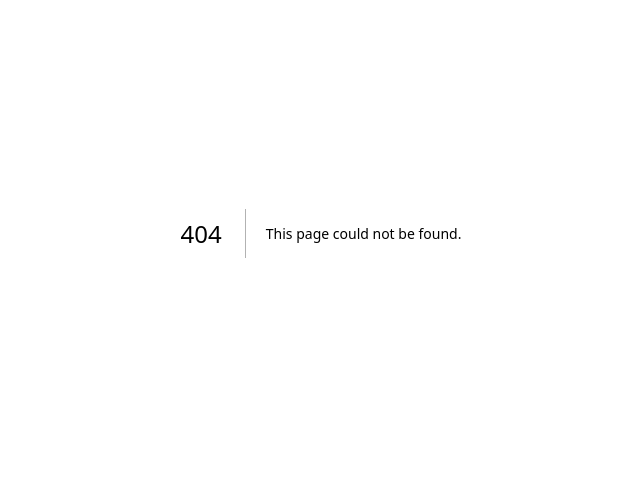
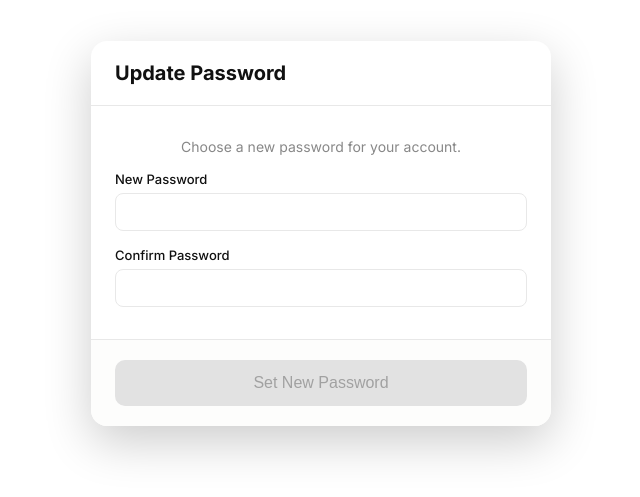
Before and after one commit to felipemedlev/hebrewtime, a Next.js app: page /update-password in a window 1280 px wide. Before the commit this address had no page. Shown: the part 167-664 px from the top of the page, without its empty margins (319-959 px from the left). Built offline with nearby package versions, Linux system fonts and the light colour scheme; no server answers.

Commit message:
Forgot password functionality

```diff
--- /dev/null
+++ b/src/app/update-password/page.tsx
@@ -0,0 +1,181 @@
+"use client";
+
+import { useState } from "react";
+import { useRouter } from "next/navigation";
+import { Loader2 } from "lucide-react";
+import { supabase } from "@/lib/supabase";
+
+export default function UpdatePasswordPage() {
+  const router = useRouter();
+  const [password, setPassword] = useState("");
+  const [confirmPassword, setConfirmPassword] = useState("");
+  const [isLoading, setIsLoading] = useState(false);
+  const [errorMsg, setErrorMsg] = useState("");
+  const [successMsg, setSuccessMsg] = useState("");
+
+  const handleSubmit = async (e: React.FormEvent) => {
+    e.preventDefault();
+    setErrorMsg("");
+    setSuccessMsg("");
+
+    if (!password || password.length < 6) {
+      setErrorMsg("Password must be at least 6 characters.");
+      return;
+    }
+    if (password !== confirmPassword) {
+      setErrorMsg("Passwords do not match.");
+      return;
+    }
+
+    setIsLoading(true);
+    try {
+      // Supabase's client will usually detect the recovery redirect from the URL
+      // and initialize a session automatically. We just need to update the password.
+      const { data: sessionData, error: sessionError } =
+        await supabase.auth.getSession();
+      if (sessionError) throw sessionError;
+      if (!sessionData.session) {
+        throw new Error(
+          "Missing or expired password reset session. Please request a new reset link."
+        );
+      }
+
+      const { error: updateError } = await supabase.auth.updateUser({
+        password,
+      });
+      if (updateError) throw updateError;
+
+      setSuccessMsg("Password updated. You can log in now.");
+      setTimeout(() => {
+        router.push("/");
+      }, 800);
+    } catch (err: unknown) {
+      setErrorMsg(err instanceof Error ? err.message : "Failed to update password.");
+    } finally {
+      setIsLoading(false);
+    }
+  };
+
+  return (
+    <div
+      style={{
+        minHeight: "100vh",
+        display: "flex",
+        alignItems: "center",
+        justifyContent: "center",
+        padding: "24px",
+      }}
+    >
+      <div className="modal-content" style={{ maxWidth: 460 }}>
+        <div className="modal-header">
+          <h3
+            className="modal-title"
+            style={{ fontSize: "20px", color: "var(--text-main)" }}
+          >
+            Update Password
+          </h3>
+        </div>
+
+        <form onSubmit={handleSubmit}>
+          <div
+            className="modal-body"
+            style={{ flexDirection: "column", gap: "16px", alignItems: "stretch" }}
+          >
+            <p style={{ margin: 0, fontSize: "14px", color: "var(--text-muted)", textAlign: "center" }}>
+              Choose a new password for your account.
+            </p>
+
+            {successMsg && (
+              <div
+                style={{
+                  padding: "10px",
+                  background: "#ebfbee",
+                  color: "#2f855a",
+                  borderRadius: "8px",
+                  fontSize: "13px",
+                }}
+              >
+                {successMsg}
+              </div>
+            )}
+
+            {errorMsg && (
+              <div
+                style={{
+                  padding: "10px",
+                  background: "#ffeaee",
+                  color: "#e03131",
+                  borderRadius: "8px",
+                  fontSize: "13px",
+                }}
+              >
+                {errorMsg}
+              </div>
+            )}
+
+            <div style={{ display: "flex", flexDirection: "column", gap: "6px" }}>
+              <label style={{ fontSize: "13px", fontWeight: 500 }}>
+                New Password
+              </label>
+              <input
+                type="password"
+                value={password}
+                onChange={(e) => setPassword(e.target.value)}
+                required
+                minLength={6}
+                style={{
+                  padding: "10px 12px",
+                  borderRadius: "8px",
+                  border: "1px solid var(--border)",
+                  outline: "none",
+                  width: "100%",
+                  fontSize: "14px",
+                }}
+                disabled={isLoading}
+              />
+            </div>
+
+            <div style={{ display: "flex", flexDirection: "column", gap: "6px" }}>
+              <label style={{ fontSize: "13px", fontWeight: 500 }}>
+                Confirm Password
+              </label>
+              <input
+                type="password"
+                value={confirmPassword}
+                onChange={(e) => setConfirmPassword(e.target.value)}
+                required
+                minLength={6}
+                style={{
+                  padding: "10px 12px",
+                  borderRadius: "8px",
+                  border: "1px solid var(--border)",
+                  outline: "none",
+                  width: "100%",
+                  fontSize: "14px",
+                }}
+                disabled={isLoading}
+              />
+            </div>
+          </div>
+
+          <div className="modal-footer">
+            <button
+              type="submit"
+              className="save-btn"
+              disabled={isLoading || !password || !confirmPassword}
+              style={{
+                display: "flex",
+                justifyContent: "center",
+                alignItems: "center",
+                gap: "8px",
+              }}
+            >
+              {isLoading && <Loader2 size={16} className="spinner" />}
+              Set New Password
+            </button>
+          </div>
+        </form>
+      </div>
+    </div>
+  );
+}
```
Also changed, not shown: src/components/AuthModal.tsx (+65 -10 lines), 1 other file (tests, documents, lock files or other folders).
